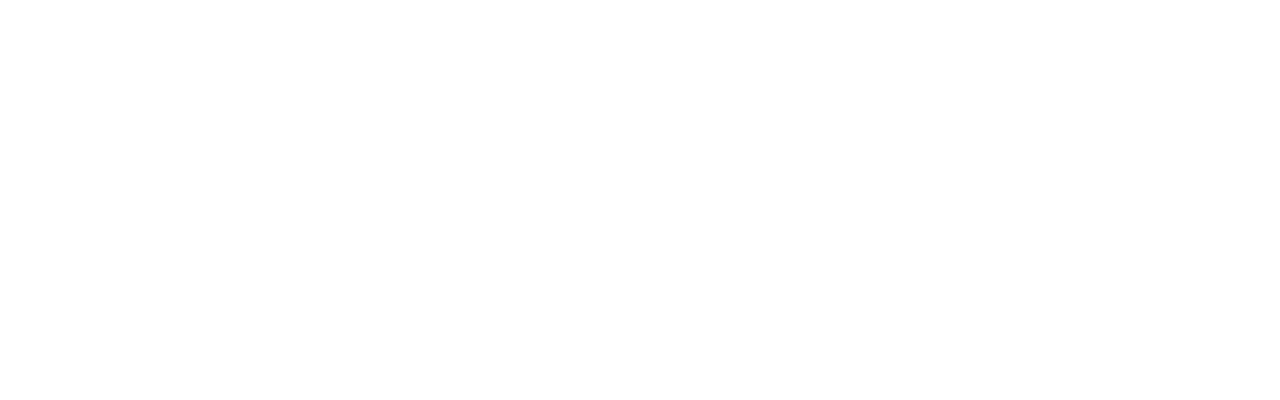
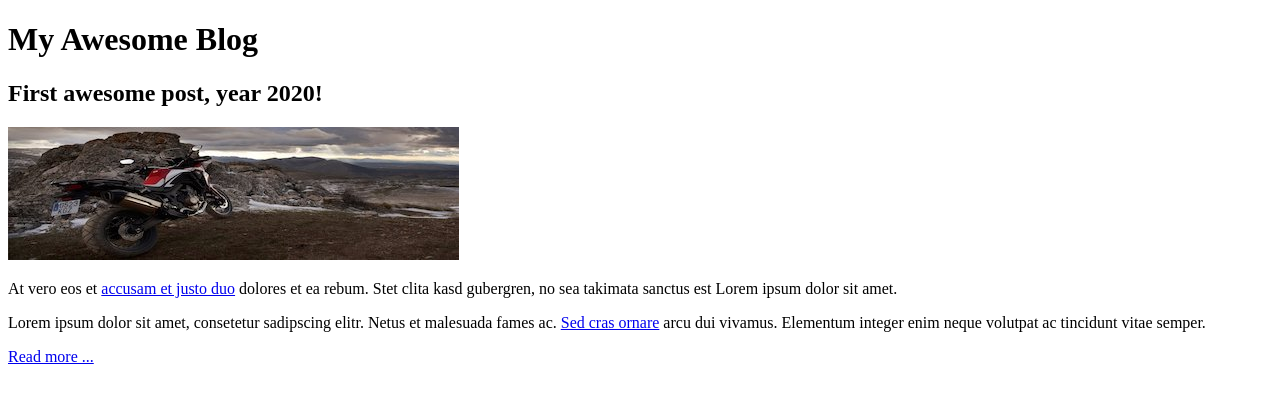
Before and after one commit to ishakbhn/an-awesome-blog, a plain HTML site: page index.html in a window 1280 px wide. Drawn offline with Linux system fonts and the light colour scheme.

Commit message:
input html elements and information, include image, createcss folder and file

```diff
--- a/index.html
+++ b/index.html
@@ -1,5 +1,27 @@
 <!DOCTYPE html>
 <html>
+
+<head>
+    <title>awesome blog</title>
+    <link href="css/style.css" rel="stylesheet">
+</head>
+
+<body>
+    <h1>My Awesome Blog</h1>
+
+    <div class="first-post">
+        <h2>First awesome post, year 2020!</h2>
+        <img src="images/africa-twin.jpg" alt="an image of honda africa twin CRF1000">
+
+        <p>At vero eos et <a href="#">accusam et justo duo</a> dolores et ea rebum. Stet clita kasd gubergren, no sea
+            takimata sanctus est Lorem ipsum dolor sit amet. </p>
+
+        <p>Lorem ipsum dolor sit amet, consetetur sadipscing elitr. Netus et malesuada fames ac. <a href="#">Sed cras
+                ornare</a> arcu dui vivamus. Elementum integer enim neque volutpat ac tincidunt vitae semper.</p>
+
+        <p class="read-more"><a href="#">Read more ...</a></p>
+    </div>
+</body>
 
 </html>
 
```
Also changed, not shown: css/style.css (added), images/africa-twin.jpg (added).
